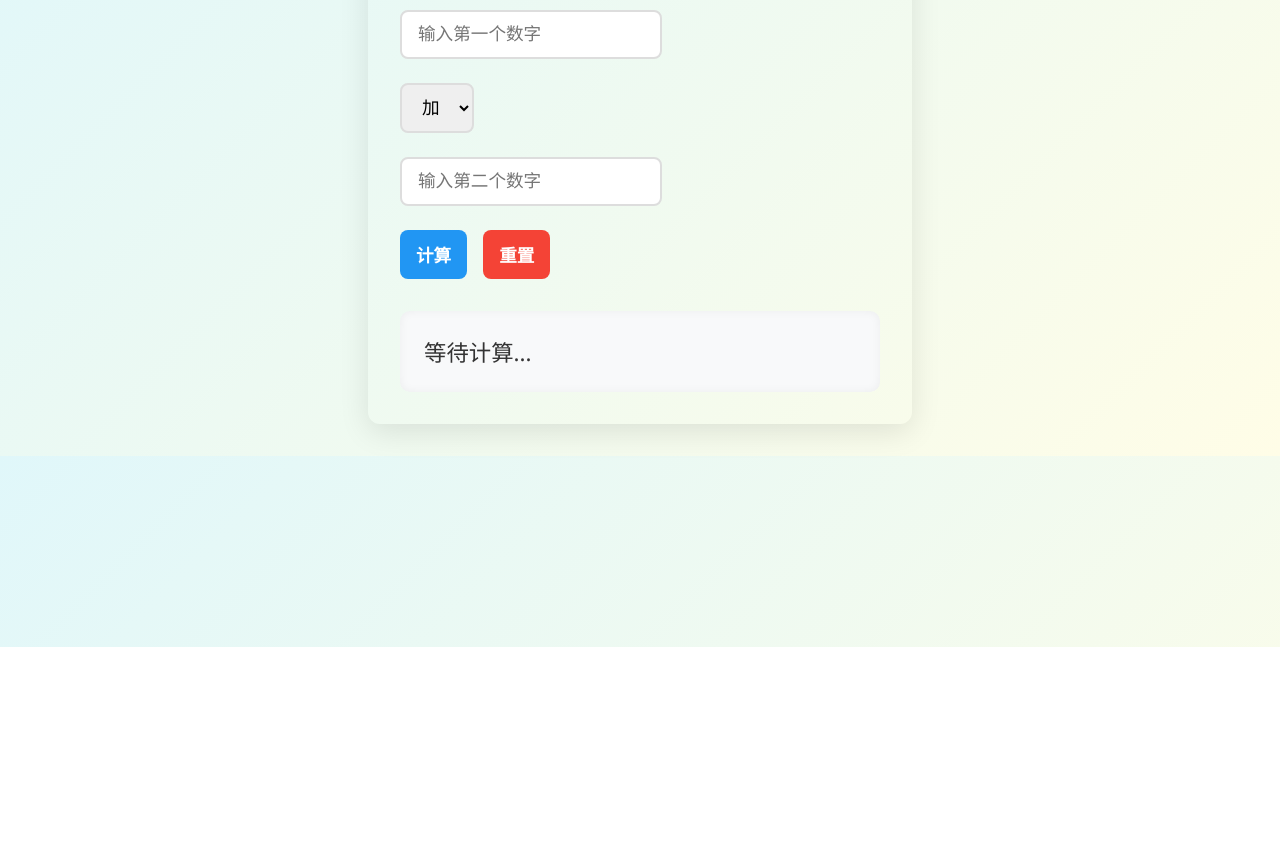
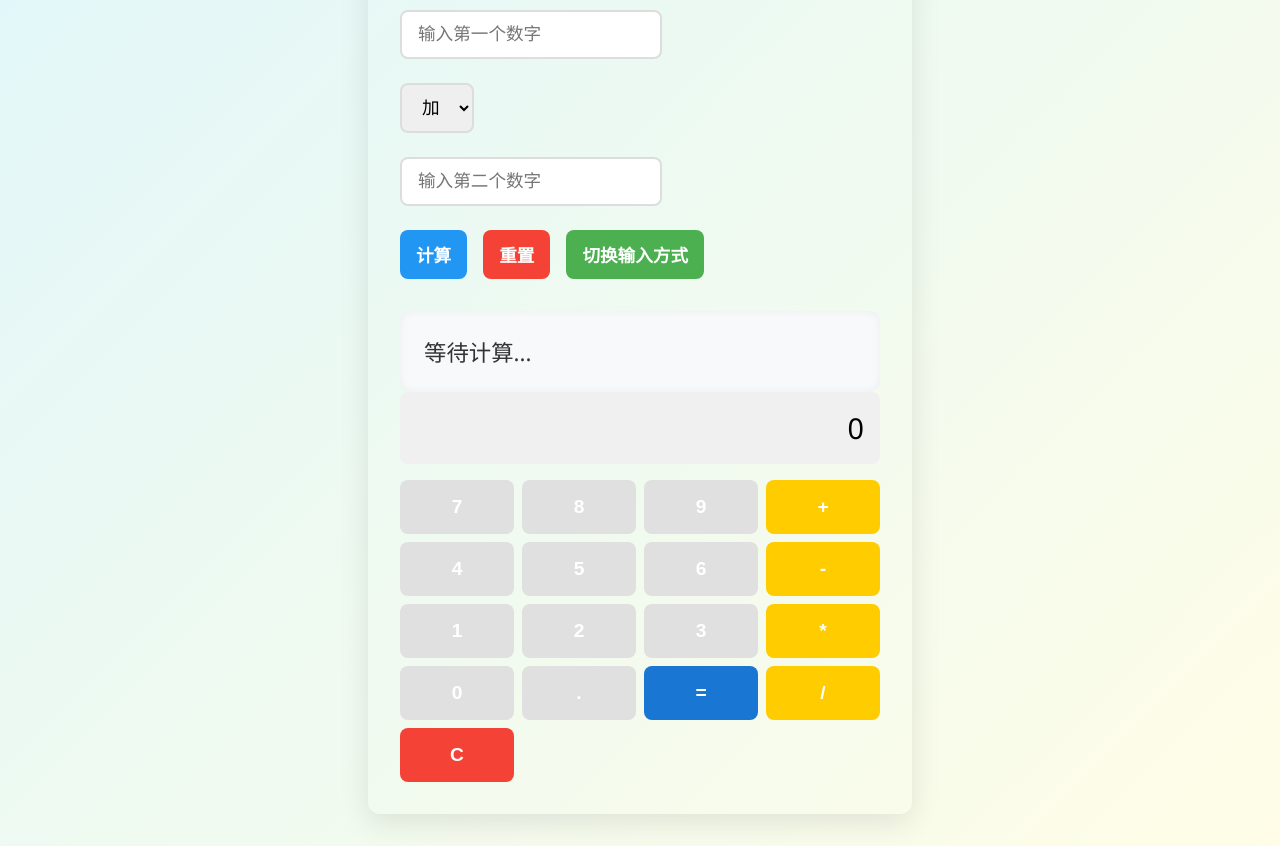
Before and after one commit to Lex-monkey/capp, a website: page public/index.html in a window 1280 px wide. Shown: the part 153-999 px from the top of the page. Before the commit the page ends 800 px from the top, so only its background shows below. Drawn offline with Linux system fonts and the light colour scheme.

Commit message:
modified:   public/calculator.js 	modified:   public/index.html

```diff
--- a/public/calculator.js
+++ b/public/calculator.js
@@ -1,28 +1,58 @@
+let useButtons = true; // 新增输入方式标识
+
+function toggleInputMode() {
+    useButtons = !useButtons;
+    const traditionalInputs = document.querySelectorAll('.input-group');
+    const buttonGrid = document.querySelector('.button-grid');
+    traditionalInputs.forEach(group => {
+        group.style.display = useButtons ? 'none' : 'flex';
+    });
+    buttonGrid.style.display = useButtons ? 'grid' : 'none';
+
+    if (!useButtons) {
+        document.getElementById('num1').value = num1;
+        document.getElementById('num2').value = num2;
+        document.getElementById('operator').value = operator;
+    }
+}
+
+// 修改appendNumber函数
+function appendNumber(value) {
+    if (!useButtons) return; // 非按钮模式禁止操作
+    if (currentInput === 'num1') {
+        num1 += value;
+    } else if (currentInput === 'num2') {
+        num2 += value;
+    }
+    updateDisplay();
+}
+
+// 修改setOperator函数
+function setOperator(op) {
+    if (!useButtons) return; // 非按钮模式禁止操作
+    if (num1 === '') return;
+    operator = op;
+    currentInput = 'num2';
+    updateDisplay();
+}
+
+// 修改calculate函数
 async function calculate() {
-    const num1 = parseFloat(document.getElementById('num1').value);
-    const num2 = parseFloat(document.getElementById('num2').value);
-    const operator = document.getElementById('operator').value;
+    let n1, n2, op;
+    if (useButtons) {
+        n1 = num1;
+        n2 = num2;
+        op = operator;
+    } else {
+        n1 = document.getElementById('num1').value;
+        n2 = document.getElementById('num2').value;
+        op = document.getElementById('operator').value;
+    }
 
-    if(isNaN(num1) || isNaN(num2)) {
-        document.getElementById('result').textContent = '请输入有效的数字';
+    if (n1 === '' || n2 === '' || op === '') {
+        document.getElementById('result').textContent = '请完整输入表达式';
         return;
     }
 
-    try {
-        const response = await fetch('/calculate', {
-            method: 'POST',
-            headers: { 'Content-Type': 'application/json' },
-            body: JSON.stringify({ num1, num2, operator })
-        });
-
-        const data = await response.json();
-
-        if(data.success) {
-            document.getElementById('result').textContent = `结果: ${data.result}`;
-        } else {
-            document.getElementById('result').textContent = `错误: ${data.error}`;
-        }
-    } catch (error) {
-        document.getElementById('result').textContent = `请求失败: ${error.message}`;
-    }
+    // 保持原有计算逻辑...
 }
--- a/public/index.html
+++ b/public/index.html
@@ -54,7 +54,45 @@
             display: flex;
             gap: 1rem;
         }
+        #display {
+            background: #f0f0f0;
+            font-size: 1.8rem;
+            padding: 1rem;
+            text-align: right;
+            border-radius: 8px;
+            margin-bottom: 1rem;
+            min-height: 2.5rem;
+        }
+        .button-grid {
+            display: grid;
+            grid-template-columns: repeat(4, 1fr);
+            gap: 0.5rem;
+        }
+        .button-grid button {
+            font-size: 1.2rem;
+            padding: 1rem;
+            border-radius: 8px;
+            border: none;
+            background-color: #e0e0e0;
+            cursor: pointer;
+            transition: background 0.2s;
+        }
+        .button-grid button:hover {
+            background-color: #cfcfcf;
+        }
+        .button-grid button.operator {
+            background-color: #ffcc00;
+        }
+        .button-grid button.equal {
+            background-color: #1976d2;
+            color: white;
+        }
+        .button-grid button.clear {
+            background-color: #f44336;
+            color: white;
+        }
     </style>
+
 </head>
 <body>
     <h1 style="text-align:center; color:#1976d2; margin-bottom: 2rem;">科学计算器</h1>
@@ -75,8 +113,31 @@
     <div class="controls">
         <button onclick="calculate()">计算</button>
         <button type="reset" onclick="resetForm()" style="background:#f44336;">重置</button>
+        <button type="button" onclick="toggleInputMode()" style="background:#4CAF50;">切换输入方式</button>
     </div>
     <div class="result" id="result">等待计算...</div>
+
+    <div id="display">0</div>
+
+    <div class="button-grid">
+        <button onclick="appendNumber('7')">7</button>
+        <button onclick="appendNumber('8')">8</button>
+        <button onclick="appendNumber('9')">9</button>
+        <button class="operator" onclick="setOperator('+')">+</button>
+        <button onclick="appendNumber('4')">4</button>
+        <button onclick="appendNumber('5')">5</button>
+        <button onclick="appendNumber('6')">6</button>
+        <button class="operator" onclick="setOperator('-')">-</button>
+        <button onclick="appendNumber('1')">1</button>
+        <button onclick="appendNumber('2')">2</button>
+        <button onclick="appendNumber('3')">3</button>
+        <button class="operator" onclick="setOperator('*')">*</button>
+        <button onclick="appendNumber('0')">0</button>
+        <button onclick="appendNumber('.')">.</button>
+        <button class="equal" onclick="calculate()">=</button>
+        <button class="operator" onclick="setOperator('/')">/</button>
+        <button class="clear" onclick="resetForm()">C</button>
+    </div>
 
     <script>
         function resetForm() {
```
